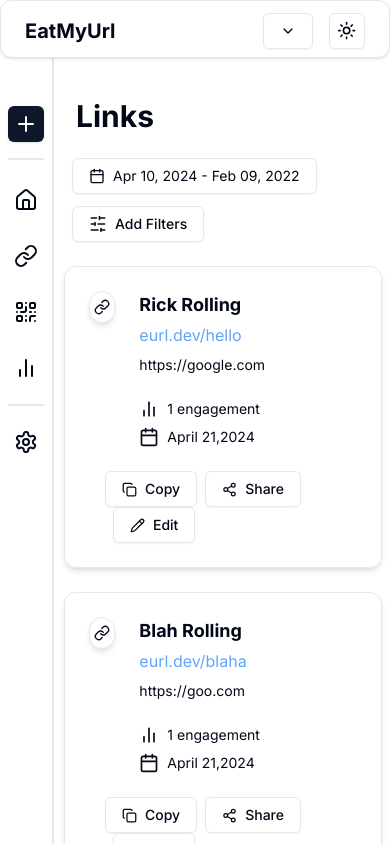
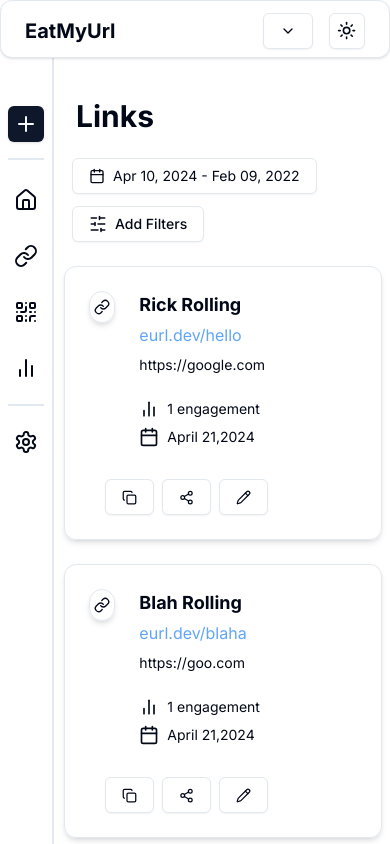
Before and after one commit to vigneshshettyin/EatMyURL, a Next.js app: page /links in a window 390 px wide. Shown: the top 844 px of the page. Built offline with nearby package versions, Linux system fonts and the light colour scheme.

Commit message:
Some UI Bugs Fixed

```diff
--- /dev/null
+++ b/app/(dashboard)/links/[id]/page.tsx
@@ -0,0 +1,8 @@
+
+export default function Page({params}:any) {
+  const id = params.id;
+
+  return <div className="h-screen">
+
+  </div>
+}
--- a/components/CardComponents/LinkCard.tsx
+++ b/components/CardComponents/LinkCard.tsx
@@ -69,18 +69,15 @@ export function LinkCard({
         </div>
       </div>
     </div>
-    <div className="mt-6 ml-4 md:hidden">
+    <div className="mt-8 ml-4 md:hidden">
         <Button variant="outline">
-          <Copy size={15} className="mr-2" />
-          Copy
+          <Copy size={15} />
         </Button>
         <Button variant="outline" className="ml-2">
-          <Share2 size={15} className="mr-2" />
-          Share
+          <Share2 size={15} />
         </Button>
         <Button className="ml-2" variant="outline">
-          <Pencil size={15} className="mr-2" />
-          Edit
+          <Pencil size={15}/>
         </Button>
       </div>
     </div>
```
